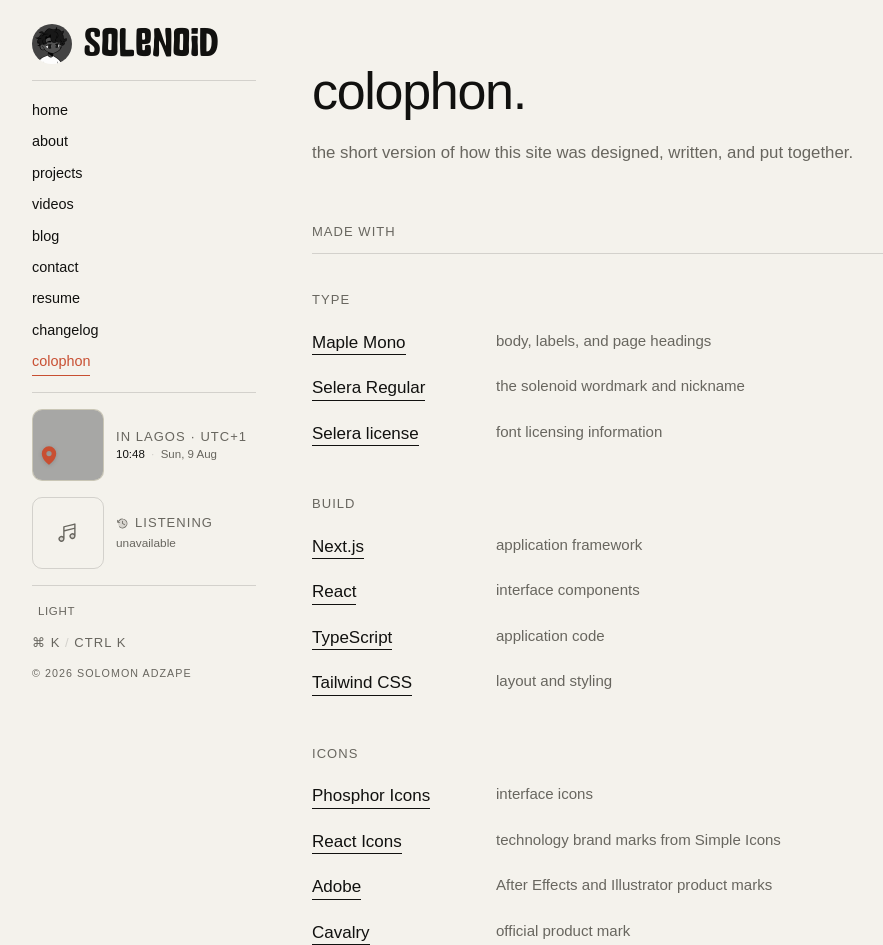
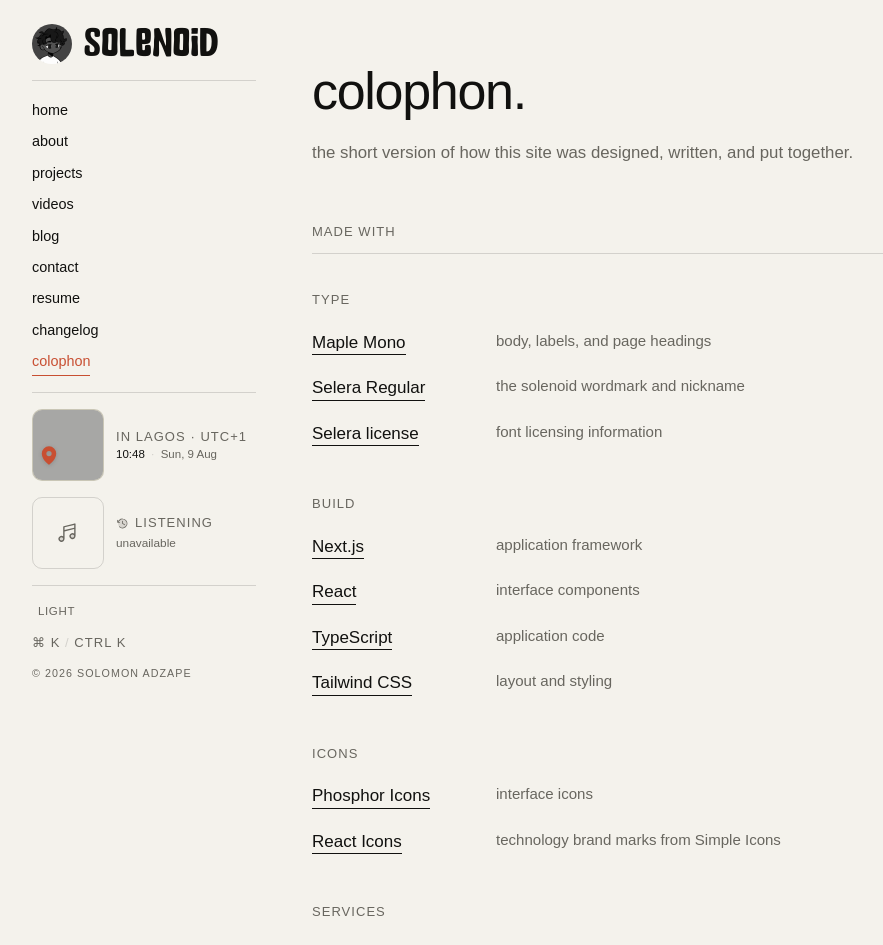
Before and after one commit to solomonadzape95/me, a Next.js app: page /colophon in a window 1280 px wide. Shown: the top 945 px of the page, without its empty margins (32-915 px from the left). Built offline with nearby package versions, Linux system fonts and the light colour scheme; no server answers; grey boxes are pictures that could not be loaded; a web font is replaced by a local one.

Commit message:
chore: trim colophon icon credits

```diff
--- a/app/colophon/page.tsx
+++ b/app/colophon/page.tsx
@@ -50,8 +50,6 @@
     items: [
       { name: "Phosphor Icons", note: "interface icons", href: "https://phosphoricons.com/" },
       { name: "React Icons", note: "technology brand marks from Simple Icons", href: "https://react-icons.github.io/react-icons/" },
-      { name: "Adobe", note: "After Effects and Illustrator product marks", href: "https://www.adobe.com/creativecloud.html" },
-      { name: "Cavalry", note: "official product mark", href: "https://cavalry.studio/" },
     ],
   },
   {
```
